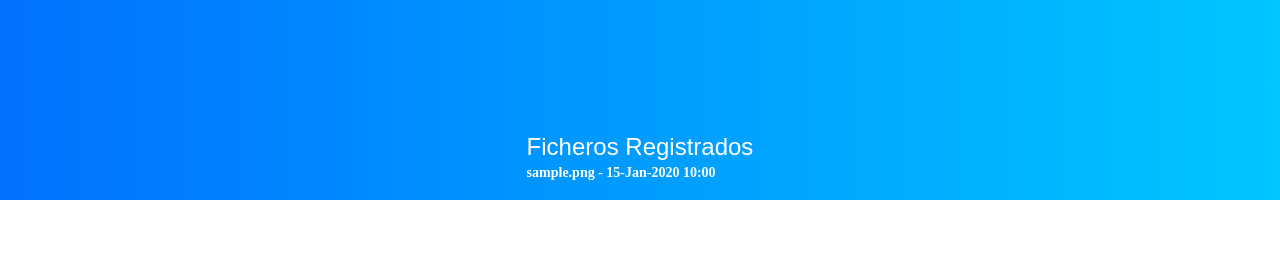
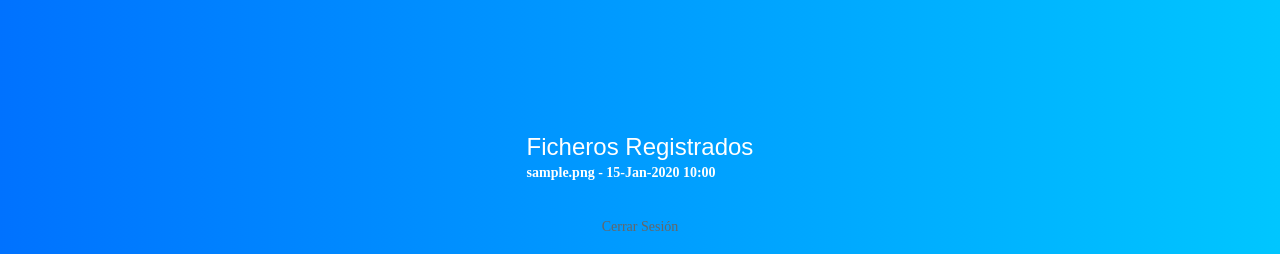
Before and after one commit to mgm9211/cloud-encryption-dashboard, a Django app: template templates/index.html in a window 1280 px wide. Shown: the part 681-935 px from the top of the page. Before the commit the page ends 881 px from the top, so only its background shows below. Run offline with Django 3.2, Linux system fonts and the light colour scheme; the template is opened without the code that fills it: values that come from a table or form of the project are taken from there, others are empty; tables that the repository leaves empty hold one stand-in row (values such as "Sample post"); some libraries are stand-ins or nearby versions; some web fonts are replaced.

Commit message:
filtrando por file del user y haciendo logout

```diff
--- a/templates/index.html
+++ b/templates/index.html
@@ -45,6 +45,12 @@
             </div>
         {% endif %}
     </div>
+    <div class="contact1" style="min-height: 0px;">
+        <div class="row item-center-in-row">
+            <p class="color-white"><a href="{% url 'logout' %}">Cerrar Sesión</a></p>
+        </div>
+    </div>
+
 
 
 {#    </div>#}
--- a/web/views.py
+++ b/web/views.py
@@ -79,7 +79,7 @@ def index(request):
         uploaded_files = os.listdir(dir)
         with open('./web/FernetKey.key', 'rb') as f_key:
             key = f_key.read()
-    context['uploaded_files'] = uploaded_files
+    context['uploaded_files'] = UploadedFile.objects.filter(username=username, filename__in=uploaded_files)
 
     if request.FILES:
         if 'file' in request.FILES and request.FILES['file']:
```
Lines whose indentation alone changed are shown as unchanged.
